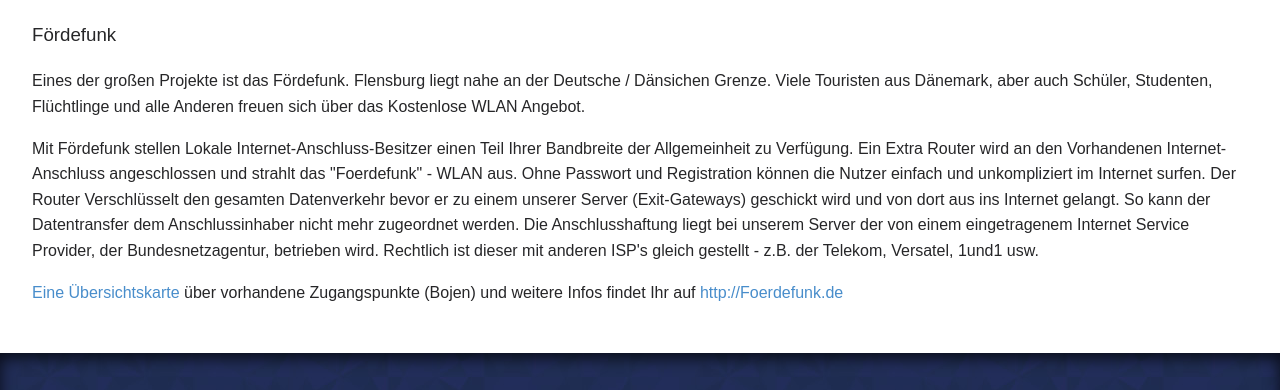
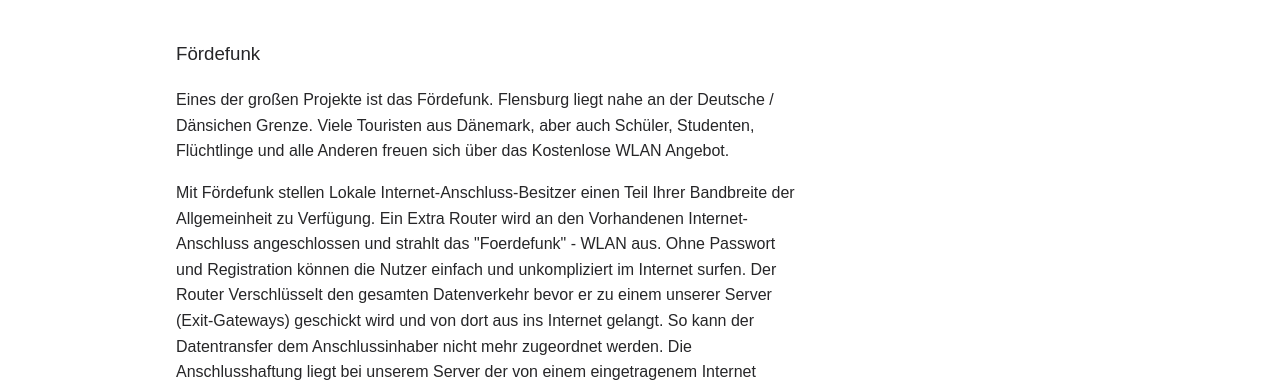
Before and after one commit to chaostreff-flensburg/website, a website: page projekte.html in a window 1280 px wide. Shown: the part 269-659 px from the top of the page. Drawn offline with Linux system fonts and the light colour scheme.

Commit message:
project page layout

```diff
--- a/projekte.html
+++ b/projekte.html
@@ -30,7 +30,7 @@
     <a href="./index.html">zurück zur Hauptseite</a>
   </nav>
 
-  <article class="articleContent">
+  <article class="articleContent projectCollection">
     <section>
       <div class="box">
         <a name="#foerdefunk">
--- a/stylesheets/main.css
+++ b/stylesheets/main.css
@@ -223,6 +223,19 @@
 }
 
 
+/* === PROJECT PAGE === */
+
+.projectCollection {
+  display: flex;
+  justify-content: space-around;
+  align-items: flex-start;
+  flex-wrap: wrap;
+}
+
+.projectCollection section {
+  max-width: 40rem;
+}
+
 /* === BLOG === */
 
 .articleBlog {
```
